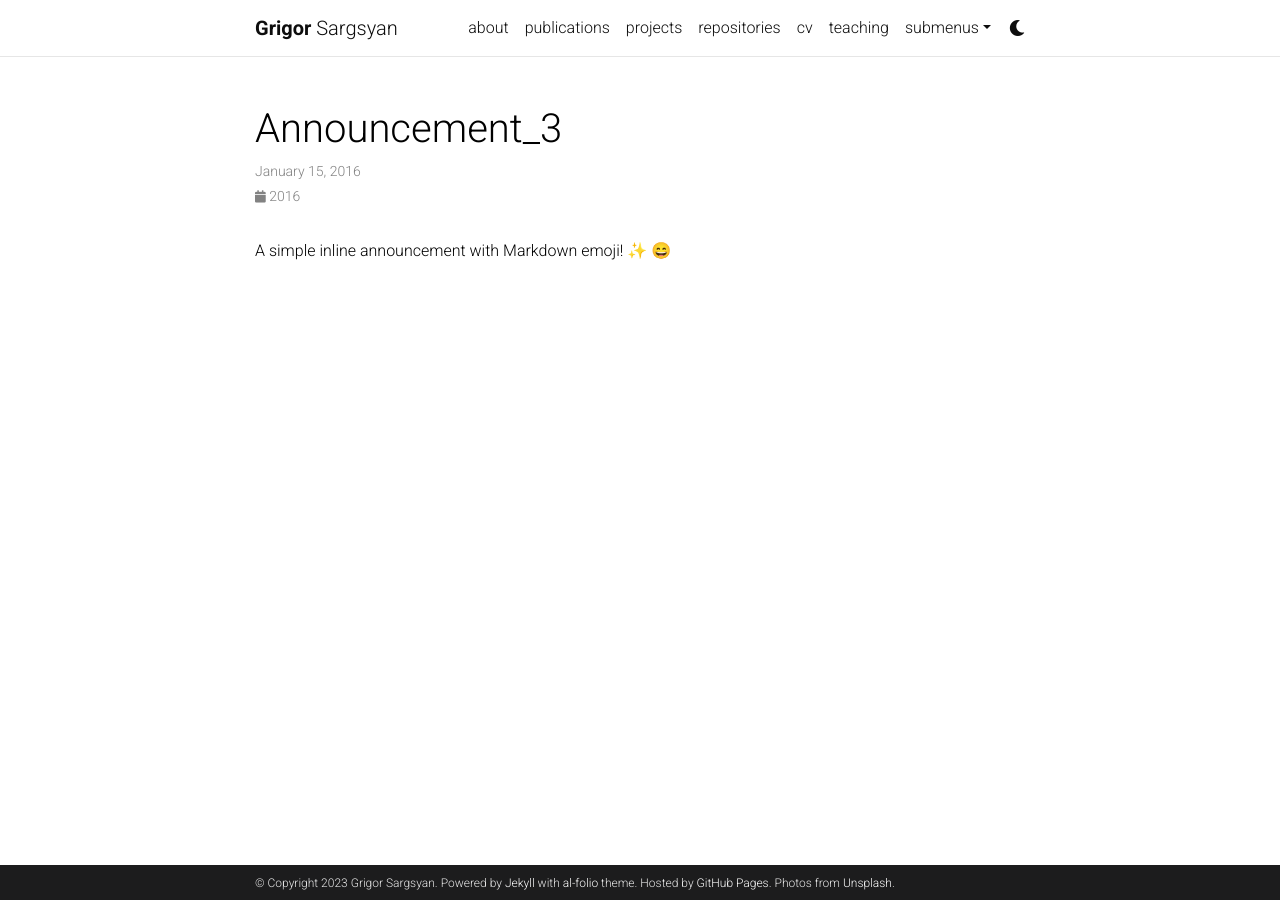
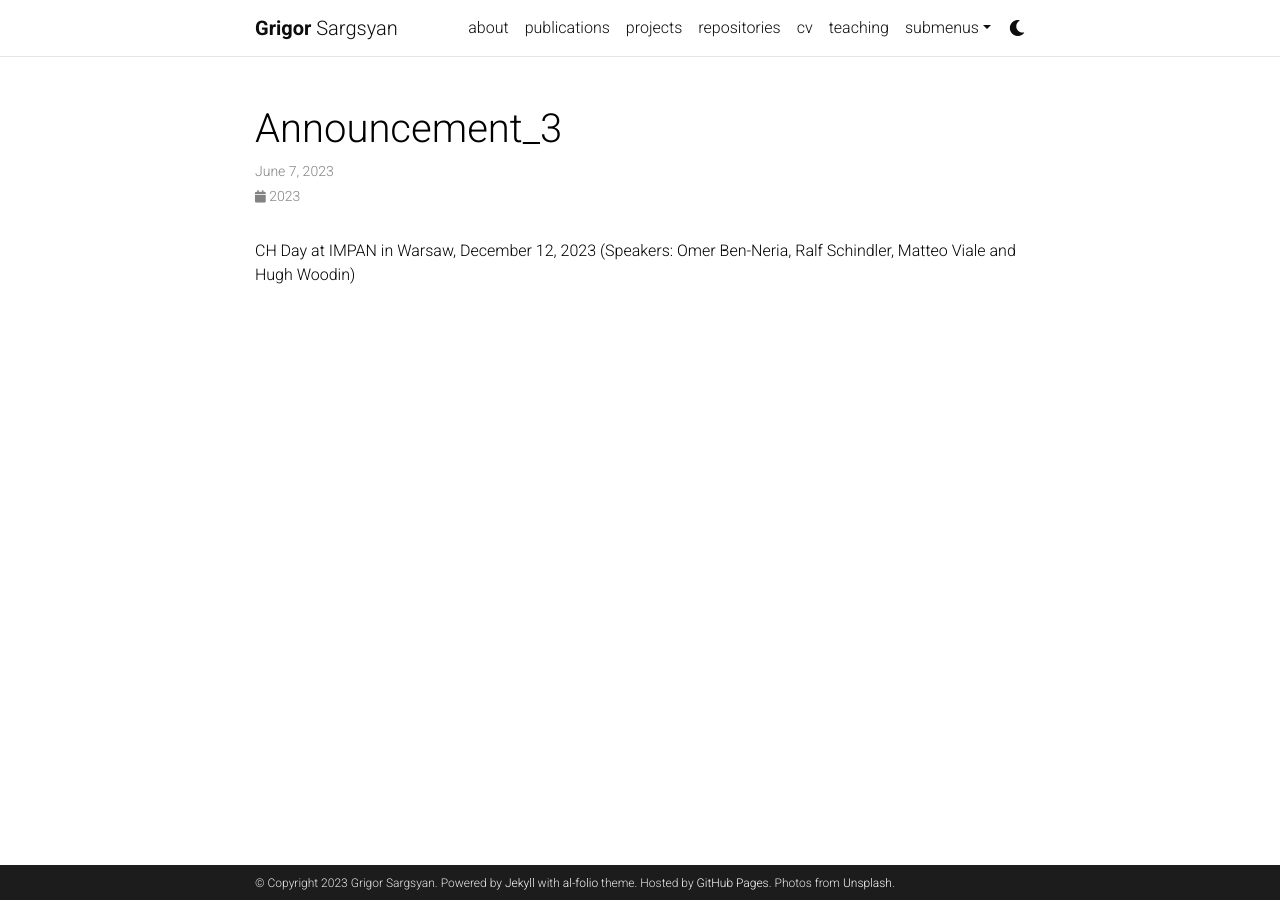
Before and after one commit to grigorsarg/grigorsarg.github.io, a Jekyll site: the page built from _news/announcement_3.md, in a window 1280 px wide. Built offline with Jekyll 4.4.1, drawn with Linux system fonts in a browser that asks for light colours; emoji names are drawn with the system emoji font; comment, search, counter and statistics services are not loaded; a style sheet for code colours, icons or effects is not loaded.

Commit message:
Update announcement_3.md

```diff
--- a/_news/announcement_3.md
+++ b/_news/announcement_3.md
@@ -1,8 +1,8 @@
 ---
 layout: post
-date: 2016-01-15 07:59:00-0400
+date: 2023-06-07
 inline: true
 related_posts: false
 ---
 
-A simple inline announcement with Markdown emoji! :sparkles: :smile:
+CH Day at IMPAN in Warsaw, December 12, 2023 (Speakers: Omer Ben-Neria, Ralf Schindler, Matteo Viale and Hugh Woodin)
```
